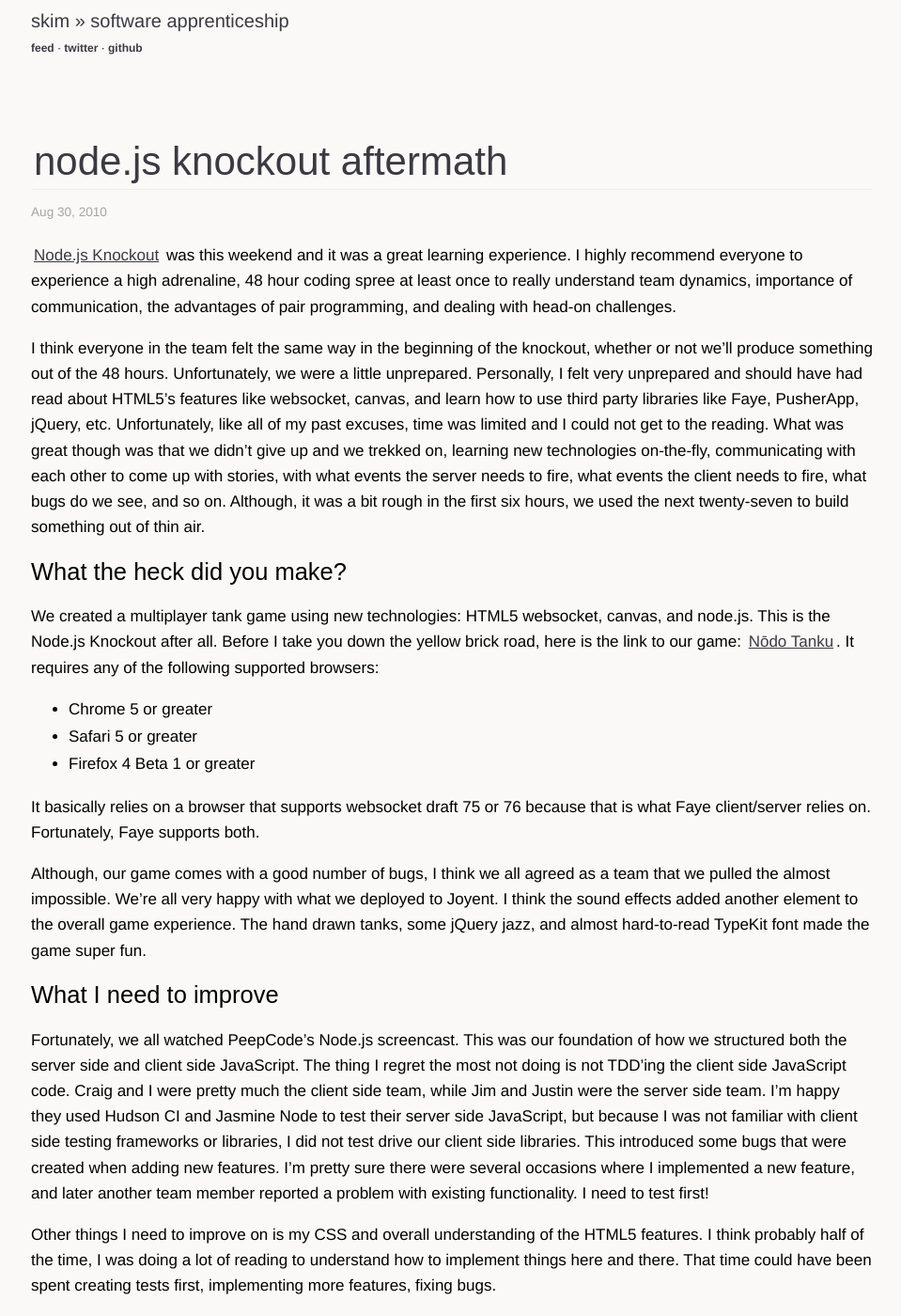
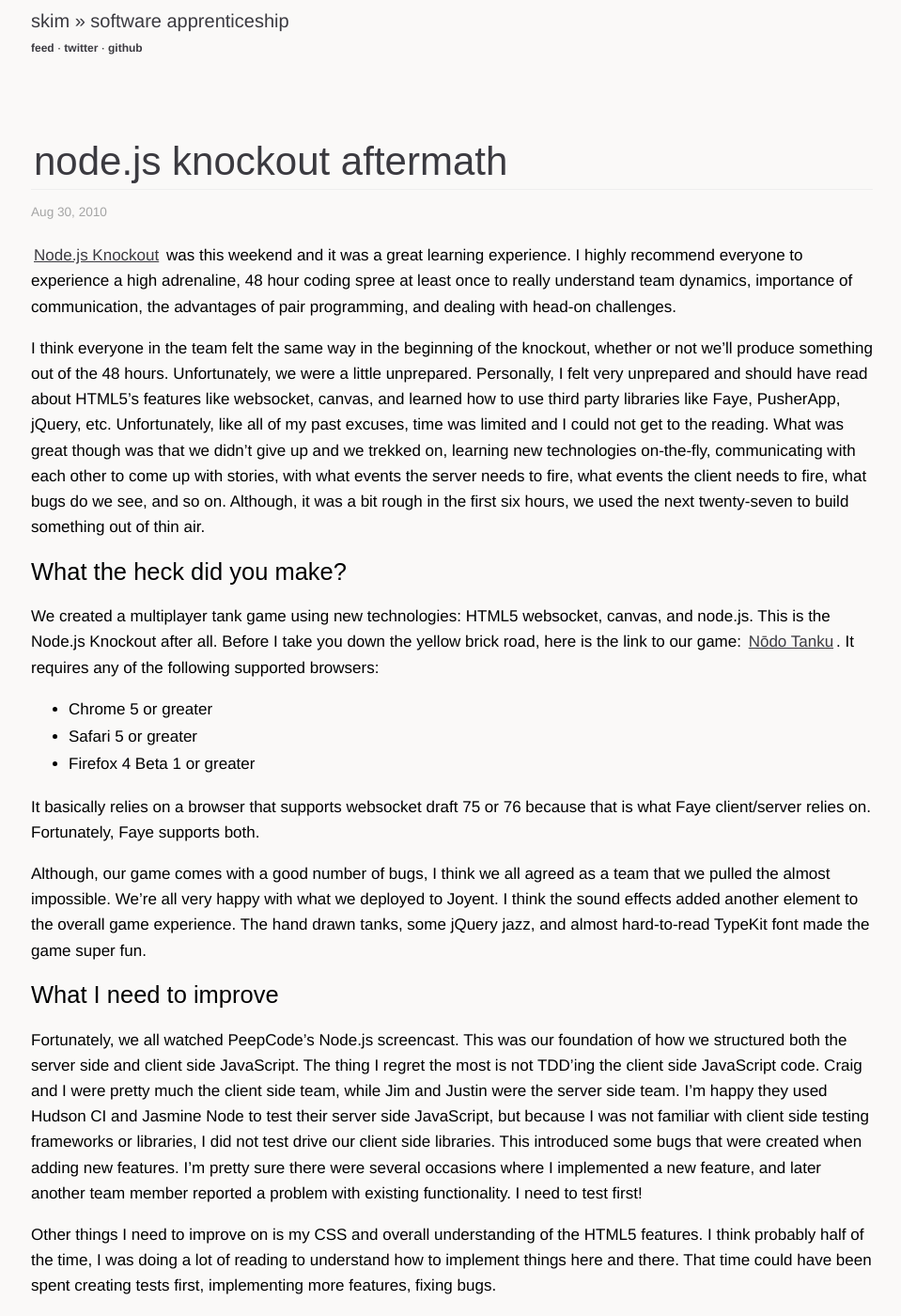
Before and after one commit to sl4m/skim.cc, a Jekyll site: the page built from _posts/2010-08-29-nodejs-knockout-aftermath.markdown, in a window 1280 px wide and 1400 px high. Shown: the whole window at 94% size, without its empty margins (159-1118 px from the left). Built offline with Jekyll 4.4.1, drawn with Linux system fonts in a browser that asks for light colours; comment, search, counter and statistics services are not loaded.

Commit message:
fix grammars

```diff
--- a/_posts/2010-08-29-nodejs-knockout-aftermath.markdown
+++ b/_posts/2010-08-29-nodejs-knockout-aftermath.markdown
@@ -11,7 +11,7 @@ categories:
 
 [Node.js Knockout](http://nodeknockout.com/) was this weekend and it was a great learning experience.  I highly recommend everyone to experience a high adrenaline, 48 hour coding spree at least once to really understand team dynamics, importance of communication, the advantages of pair programming, and dealing with head-on challenges.
 
-I think everyone in the team felt the same way in the beginning of the knockout, whether or not we'll produce something out of the 48 hours.  Unfortunately, we were a little unprepared.  Personally, I felt very unprepared and should have had read about HTML5's features like websocket, canvas, and learn how to use third party libraries like Faye, PusherApp, jQuery, etc.  Unfortunately, like all of my past excuses, time was limited and I could not get to the reading.  What was great though was that we didn't give up and we trekked on, learning new technologies on-the-fly, communicating with each other to come up with stories, with what events the server needs to fire, what events the client needs to fire, what bugs do we see, and so on.  Although, it was a bit rough in the first six hours, we used the next twenty-seven to build something out of thin air.
+I think everyone in the team felt the same way in the beginning of the knockout, whether or not we'll produce something out of the 48 hours.  Unfortunately, we were a little unprepared.  Personally, I felt very unprepared and should have read about HTML5's features like websocket, canvas, and learned how to use third party libraries like Faye, PusherApp, jQuery, etc.  Unfortunately, like all of my past excuses, time was limited and I could not get to the reading.  What was great though was that we didn't give up and we trekked on, learning new technologies on-the-fly, communicating with each other to come up with stories, with what events the server needs to fire, what events the client needs to fire, what bugs do we see, and so on.  Although, it was a bit rough in the first six hours, we used the next twenty-seven to build something out of thin air.
 
 ## What the heck did you make?
 
@@ -27,7 +27,7 @@ Although, our game comes with a good number of bugs, I think we all agreed as a
 
 ## What I need to improve
 
-Fortunately, we all watched PeepCode's Node.js screencast.  This was our foundation of how we structured both the server side and client side JavaScript.  The thing I regret the most not doing is not TDD'ing the client side JavaScript code.  Craig and I were pretty much the client side team, while Jim and Justin were the server side team.  I'm happy they used Hudson CI and Jasmine Node to test their server side JavaScript, but because I was not familiar with client side testing frameworks or libraries, I did not test drive our client side libraries.  This introduced some bugs that were created when adding new features.  I'm pretty sure there were several occasions where I implemented a new feature, and later another team member reported a problem with existing functionality.  I need to test first!
+Fortunately, we all watched PeepCode's Node.js screencast.  This was our foundation of how we structured both the server side and client side JavaScript.  The thing I regret the most is not TDD'ing the client side JavaScript code.  Craig and I were pretty much the client side team, while Jim and Justin were the server side team.  I'm happy they used Hudson CI and Jasmine Node to test their server side JavaScript, but because I was not familiar with client side testing frameworks or libraries, I did not test drive our client side libraries.  This introduced some bugs that were created when adding new features.  I'm pretty sure there were several occasions where I implemented a new feature, and later another team member reported a problem with existing functionality.  I need to test first!
 
 Other things I need to improve on is my CSS and overall understanding of the HTML5 features.  I think probably half of the time, I was doing a lot of reading to understand how to implement things here and there.  That time could have been spent creating tests first, implementing more features, fixing bugs.
 
```
